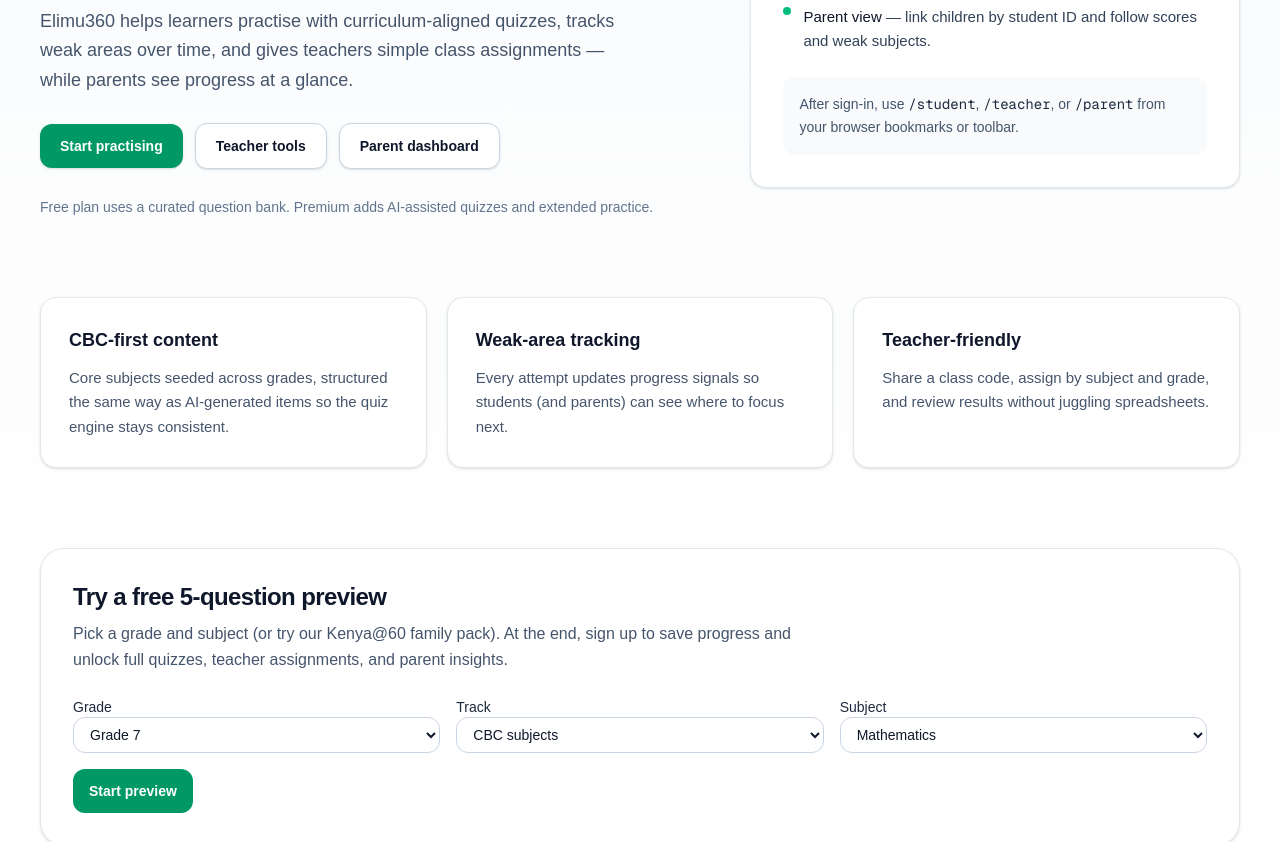
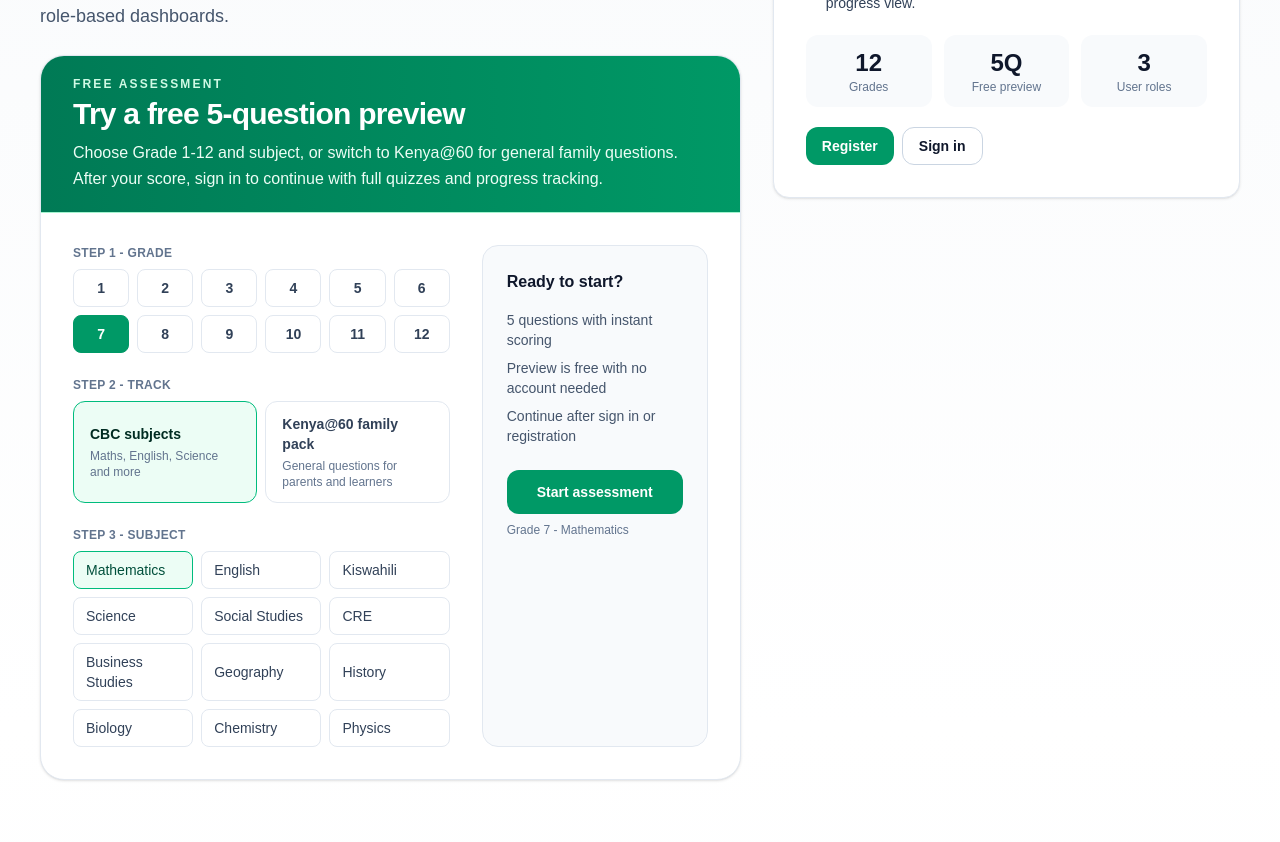
Before and after one commit to SilasAmisi/elimu360, a Next.js app: page / in a window 1280 px wide. Shown: the part 360-1202 px from the top of the page. Built offline with nearby package versions, Linux system fonts and the light colour scheme.

Commit message:
feat: prioritize landing assessment with desktop-first layout
Move the free assessment to the first fold and redesign the assessment flow for larger screens so visitors can start Grade 1-12 and Kenya@60 quizzes immediately before signing up.

Made-with: Cursor

```diff
--- a/app/page.tsx
+++ b/app/page.tsx
@@ -40,75 +40,76 @@ export default function Home() {
         </div>
       </header>
 
-      <main className="mx-auto flex w-full max-w-7xl flex-1 flex-col gap-16 px-6 py-12 lg:gap-20 lg:px-10 lg:py-16">
-        <section className="grid gap-12 lg:grid-cols-[1.15fr_0.85fr] lg:items-center">
-          <div className="space-y-7">
+      <main className="mx-auto flex w-full max-w-7xl flex-1 flex-col gap-16 px-6 py-10 lg:gap-20 lg:px-10 lg:py-14">
+        <section className="grid gap-8 xl:grid-cols-[1.2fr_0.8fr] xl:items-start">
+          <div className="space-y-6">
             <p className="inline-flex items-center gap-2 rounded-full border border-emerald-200 bg-emerald-50 px-4 py-1.5 text-xs font-medium text-emerald-800">
-              CBC • Grades 1–12 • Classroom and home study
+              Grades 1-12 free assessment
             </p>
-            <h1 className="max-w-2xl text-balance text-4xl font-semibold tracking-tight text-slate-900 lg:text-5xl">
-              Smarter revision for Kenyan students — with teachers and parents in the loop.
+            <h1 className="max-w-3xl text-balance text-4xl font-semibold tracking-tight text-slate-900 lg:text-5xl">
+              Start with a free quiz before creating an account.
             </h1>
-            <p className="max-w-xl text-pretty text-lg leading-relaxed text-slate-600">
-              Elimu360 helps learners practise with curriculum-aligned quizzes, tracks weak areas over time,
-              and gives teachers simple class assignments — while parents see progress at a glance.
+            <p className="max-w-3xl text-lg leading-relaxed text-slate-600">
+              Learners and parents can try CBC and Kenya@60 assessment questions immediately. After the preview score,
+              sign in or register to continue with full progress tracking and role-based dashboards.
             </p>
-            <div className="flex flex-wrap items-center gap-3">
-              <Link
-                href="/student"
-                className="inline-flex items-center justify-center rounded-xl bg-emerald-600 px-5 py-3 text-sm font-semibold text-white shadow-sm hover:bg-emerald-700"
-              >
-                Start practising
-              </Link>
-              <Link
-                href="/teacher"
-                className="inline-flex items-center justify-center rounded-xl border border-slate-300 bg-white px-5 py-3 text-sm font-semibold text-slate-900 shadow-sm hover:bg-slate-50"
-              >
-                Teacher tools
-              </Link>
-              <Link
-                href="/parent"
-                className="inline-flex items-center justify-center rounded-xl border border-slate-300 bg-white px-5 py-3 text-sm font-semibold text-slate-900 shadow-sm hover:bg-slate-50"
-              >
-                Parent dashboard
-              </Link>
-            </div>
-            <p className="text-sm text-slate-500">
-              Free plan uses a curated question bank. Premium adds AI-assisted quizzes and extended practice.
-            </p>
+            <FreeAssessment />
           </div>
 
-          <div className="rounded-2xl border border-slate-200 bg-white p-6 shadow-sm lg:p-8">
-            <h2 className="text-xs font-semibold uppercase tracking-wide text-slate-500">
-              What you get today
-            </h2>
-            <ul className="mt-5 space-y-4 text-sm leading-relaxed text-slate-700 lg:text-[15px]">
+          <aside className="space-y-5 rounded-2xl border border-slate-200 bg-white p-6 shadow-sm lg:p-8 xl:sticky xl:top-24">
+            <h2 className="text-base font-semibold uppercase tracking-wide text-slate-500">Platform overview</h2>
+            <ul className="space-y-4 text-sm leading-relaxed text-slate-700">
               <li className="flex gap-3">
                 <span className="mt-0.5 h-2 w-2 shrink-0 rounded-full bg-emerald-500" />
                 <span>
-                  <span className="font-medium text-slate-900">Student portal</span> — pick grade & subject, take quizzes one question at a time, see explanations and progress.
+                  <span className="font-medium text-slate-900">Student portal</span> - quiz by grade and subject, score
+                  reports, and weak-area review.
                 </span>
               </li>
               <li className="flex gap-3">
                 <span className="mt-0.5 h-2 w-2 shrink-0 rounded-full bg-emerald-500" />
                 <span>
-                  <span className="font-medium text-slate-900">Teacher panel</span> — class codes, assignments, and class-level performance snapshots.
+                  <span className="font-medium text-slate-900">Teacher panel</span> - class setup, assignments, and
+                  performance snapshots.
                 </span>
               </li>
               <li className="flex gap-3">
                 <span className="mt-0.5 h-2 w-2 shrink-0 rounded-full bg-emerald-500" />
                 <span>
-                  <span className="font-medium text-slate-900">Parent view</span> — link children by student ID and follow scores and weak subjects.
+                  <span className="font-medium text-slate-900">Parent dashboard</span> - child linking, family access
+                  code, and progress view.
                 </span>
               </li>
             </ul>
-            <div className="mt-6 rounded-xl bg-slate-50 p-4 text-xs leading-relaxed text-slate-600 lg:text-sm">
-              After sign-in, use{" "}
-              <span className="font-mono text-slate-800">/student</span>,{" "}
-              <span className="font-mono text-slate-800">/teacher</span>, or{" "}
-              <span className="font-mono text-slate-800">/parent</span> from your browser bookmarks or toolbar.
+            <div className="grid grid-cols-3 gap-3 text-center">
+              <div className="rounded-xl bg-slate-50 p-3">
+                <p className="text-2xl font-semibold text-slate-900">12</p>
+                <p className="text-xs text-slate-500">Grades</p>
+              </div>
+              <div className="rounded-xl bg-slate-50 p-3">
+                <p className="text-2xl font-semibold text-slate-900">5Q</p>
+                <p className="text-xs text-slate-500">Free preview</p>
+              </div>
+              <div className="rounded-xl bg-slate-50 p-3">
+                <p className="text-2xl font-semibold text-slate-900">3</p>
+                <p className="text-xs text-slate-500">User roles</p>
+              </div>
             </div>
-          </div>
+            <div className="flex flex-wrap gap-2">
+              <Link
+                href="/sign-up"
+                className="inline-flex items-center justify-center rounded-xl bg-emerald-600 px-4 py-2 text-sm font-semibold text-white hover:bg-emerald-700"
+              >
+                Register
+              </Link>
+              <Link
+                href="/sign-in"
+                className="inline-flex items-center justify-center rounded-xl border border-slate-300 bg-white px-4 py-2 text-sm font-semibold text-slate-900 hover:bg-slate-50"
+              >
+                Sign in
+              </Link>
+            </div>
+          </aside>
         </section>
 
         <section className="grid gap-5 md:grid-cols-3">
@@ -135,8 +136,6 @@ export default function Home() {
             </article>
           ))}
         </section>
-
-        <FreeAssessment />
 
         <SubscriptionPlans />
       </main>
--- a/components/free-assessment.tsx
+++ b/components/free-assessment.tsx
@@ -62,80 +62,120 @@ export function FreeAssessment() {
   }
 
   return (
-    <section className="rounded-3xl border border-slate-200 bg-white p-6 shadow-sm sm:p-8">
-      <div className="max-w-3xl">
-        <h2 className="text-2xl font-semibold tracking-tight text-slate-900">Try a free 5-question preview</h2>
-        <p className="mt-2 text-sm leading-relaxed text-slate-600 sm:text-base">
-          Pick a grade and subject (or try our Kenya@60 family pack). At the end, sign up to save progress and unlock full
-          quizzes, teacher assignments, and parent insights.
+    <section className="overflow-hidden rounded-3xl border border-slate-200 bg-white shadow-sm">
+      <div className="border-b border-emerald-200 bg-gradient-to-r from-emerald-700 to-emerald-600 px-6 py-5 text-white lg:px-8">
+        <p className="text-xs font-semibold uppercase tracking-[0.18em] text-emerald-100">Free assessment</p>
+        <h2 className="mt-1 text-2xl font-semibold tracking-tight lg:text-3xl">Try a free 5-question preview</h2>
+        <p className="mt-2 max-w-3xl text-sm leading-relaxed text-emerald-50 lg:text-base">
+          Choose Grade 1-12 and subject, or switch to Kenya@60 for general family questions. After your score, sign in
+          to continue with full quizzes and progress tracking.
         </p>
       </div>
 
       {phase === "setup" && (
-        <div className="mt-6 grid gap-4 md:grid-cols-3">
-          <label className="space-y-2 text-sm">
-            <span className="font-medium text-slate-800">Grade</span>
-            <select
-              className="w-full rounded-xl border border-slate-300 bg-white px-3 py-2"
-              value={grade}
-              onChange={(event) => setGrade(Number(event.target.value))}
+        <div className="grid gap-8 p-6 lg:grid-cols-[1.25fr_0.75fr] lg:p-8">
+          <div className="space-y-6">
+            <div>
+              <p className="text-xs font-semibold uppercase tracking-wide text-slate-500">Step 1 - Grade</p>
+              <div className="mt-2 grid grid-cols-6 gap-2">
+                {Array.from({ length: 12 }, (_, i) => i + 1).map((g) => (
+                  <button
+                    key={g}
+                    type="button"
+                    onClick={() => setGrade(g)}
+                    className={`rounded-lg border px-2 py-2 text-sm font-semibold transition ${
+                      grade === g
+                        ? "border-emerald-600 bg-emerald-600 text-white"
+                        : "border-slate-200 bg-white text-slate-700 hover:border-emerald-300 hover:bg-emerald-50"
+                    }`}
                   >
-              {Array.from({ length: 12 }, (_, i) => i + 1).map((g) => (
-                <option key={g} value={g}>
-                  Grade {g}
-                </option>
+                    {g}
+                  </button>
                 ))}
-            </select>
-          </label>
+              </div>
+            </div>
 
-          <label className="space-y-2 text-sm">
-            <span className="font-medium text-slate-800">Track</span>
-            <select
-              className="w-full rounded-xl border border-slate-300 bg-white px-3 py-2"
-              value={track}
-              onChange={(event) => setTrack(event.target.value as Track)}
+            <div>
+              <p className="text-xs font-semibold uppercase tracking-wide text-slate-500">Step 2 - Track</p>
+              <div className="mt-2 grid gap-2 sm:grid-cols-2">
+                <button
+                  type="button"
+                  onClick={() => setTrack("cbc")}
+                  className={`rounded-xl border px-4 py-3 text-left text-sm ${
+                    track === "cbc"
+                      ? "border-emerald-500 bg-emerald-50 text-emerald-950"
+                      : "border-slate-200 bg-white text-slate-700 hover:border-emerald-300"
+                  }`}
                 >
-              <option value="cbc">CBC subjects</option>
-              <option value="ke60">Kenya@60 (family pack)</option>
-            </select>
-          </label>
+                  <p className="font-semibold">CBC subjects</p>
+                  <p className="mt-1 text-xs text-slate-500">Maths, English, Science and more</p>
+                </button>
+                <button
+                  type="button"
+                  onClick={() => setTrack("ke60")}
+                  className={`rounded-xl border px-4 py-3 text-left text-sm ${
+                    track === "ke60"
+                      ? "border-emerald-500 bg-emerald-50 text-emerald-950"
+                      : "border-slate-200 bg-white text-slate-700 hover:border-emerald-300"
+                  }`}
+                >
+                  <p className="font-semibold">Kenya@60 family pack</p>
+                  <p className="mt-1 text-xs text-slate-500">General questions for parents and learners</p>
+                </button>
+              </div>
+            </div>
 
-          <label className="space-y-2 text-sm">
-            <span className="font-medium text-slate-800">Subject</span>
-            <select
-              className="w-full rounded-xl border border-slate-300 bg-white px-3 py-2 disabled:cursor-not-allowed disabled:bg-slate-100"
-              value={subject}
+            <div>
+              <p className="text-xs font-semibold uppercase tracking-wide text-slate-500">Step 3 - Subject</p>
+              <div className="mt-2 grid gap-2 sm:grid-cols-2 xl:grid-cols-3">
+                {CBC_SUBJECTS.map((name) => (
+                  <button
+                    key={name}
+                    type="button"
                     disabled={track === "ke60"}
-              onChange={(event) => setSubject(event.target.value as CbcSubject)}
+                    onClick={() => setSubject(name)}
+                    className={`rounded-lg border px-3 py-2 text-left text-sm transition ${
+                      track === "ke60"
+                        ? "cursor-not-allowed border-slate-200 bg-slate-100 text-slate-400"
+                        : subject === name
+                          ? "border-emerald-500 bg-emerald-50 text-emerald-900"
+                          : "border-slate-200 bg-white text-slate-700 hover:border-emerald-300"
+                    }`}
                   >
-              {CBC_SUBJECTS.map((name) => (
-                <option key={name} value={name}>
                     {name}
-                </option>
+                  </button>
                 ))}
-            </select>
+              </div>
               {track === "ke60" && (
-              <p className="text-xs text-slate-500">Kenya@60 uses a fixed general-knowledge pack (not tied to a subject).</p>
+                <p className="mt-2 text-xs text-slate-500">Kenya@60 uses a fixed general-knowledge set.</p>
               )}
-          </label>
+            </div>
+          </div>
 
-          <div className="md:col-span-3">
+          <div className="rounded-2xl border border-slate-200 bg-slate-50 p-5 lg:p-6">
+            <h3 className="text-base font-semibold text-slate-900">Ready to start?</h3>
+            <ul className="mt-4 space-y-2 text-sm text-slate-600">
+              <li>5 questions with instant scoring</li>
+              <li>Preview is free with no account needed</li>
+              <li>Continue after sign in or registration</li>
+            </ul>
             <button
               type="button"
               onClick={start}
-              className="w-full rounded-xl bg-emerald-600 px-4 py-3 text-sm font-semibold text-white hover:bg-emerald-700 sm:w-auto"
+              className="mt-6 w-full rounded-xl bg-emerald-600 px-4 py-3 text-sm font-semibold text-white hover:bg-emerald-700"
             >
-              Start preview
+              Start assessment
             </button>
+            <p className="mt-2 text-xs text-slate-500">Grade {grade} {track === "cbc" ? `- ${subject}` : "- Kenya@60"}</p>
           </div>
         </div>
       )}
 
       {phase === "quiz" && active && (
-        <div className="mt-6 space-y-4">
+        <div className="space-y-5 p-6 lg:p-8">
           <div className="flex flex-wrap items-center justify-between gap-3 text-xs text-slate-600">
             <span>
-              {track === "ke60" ? "Kenya@60 preview" : `Grade ${grade} • ${subject}`}
+              {track === "ke60" ? "Kenya@60 preview" : `Grade ${grade} - ${subject}`}
             </span>
             <span>
               Question {index + 1} of {questions.length}
@@ -151,13 +191,13 @@ export function FreeAssessment() {
 
           <p className="text-base font-medium text-slate-900">{active.question}</p>
 
-          <div className="space-y-2">
+          <div className="grid gap-2 sm:grid-cols-2">
             {active.options.map((option) => (
               <button
                 key={option}
                 type="button"
                 onClick={() => setAnswers((prev) => ({ ...prev, [active.id]: option }))}
-                className={`w-full rounded-xl border px-4 py-3 text-left text-sm ${
+                className={`rounded-xl border px-4 py-3 text-left text-sm ${
                   answers[active.id] === option
                     ? "border-emerald-500 bg-emerald-50"
                     : "border-slate-200 hover:border-slate-300"
@@ -209,7 +249,7 @@ export function FreeAssessment() {
       )}
 
       {phase === "results" && (
-        <div className="mt-6 space-y-5">
+        <div className="space-y-6 p-6 lg:p-8">
           <div className="rounded-2xl border border-emerald-200 bg-emerald-50 p-5">
             <p className="text-sm font-semibold text-emerald-900">Preview score</p>
             <p className="mt-2 text-3xl font-semibold text-emerald-950">{score}%</p>
@@ -234,6 +274,7 @@ export function FreeAssessment() {
 
           <div className="space-y-3">
             <h3 className="text-sm font-semibold text-slate-900">Review</h3>
+            <div className="grid gap-3 lg:grid-cols-2">
               {questions.map((q) => {
               const picked = answers[q.id];
               const correct = picked === q.answer;
@@ -252,6 +293,7 @@ export function FreeAssessment() {
               );
               })}
             </div>
+          </div>
 
           <div className="flex flex-wrap gap-2">
             <button type="button" onClick={start} className="rounded-xl border border-slate-300 bg-white px-4 py-2 text-sm font-semibold text-slate-900 hover:bg-slate-50">
```
Lines whose indentation alone changed are shown as unchanged.
